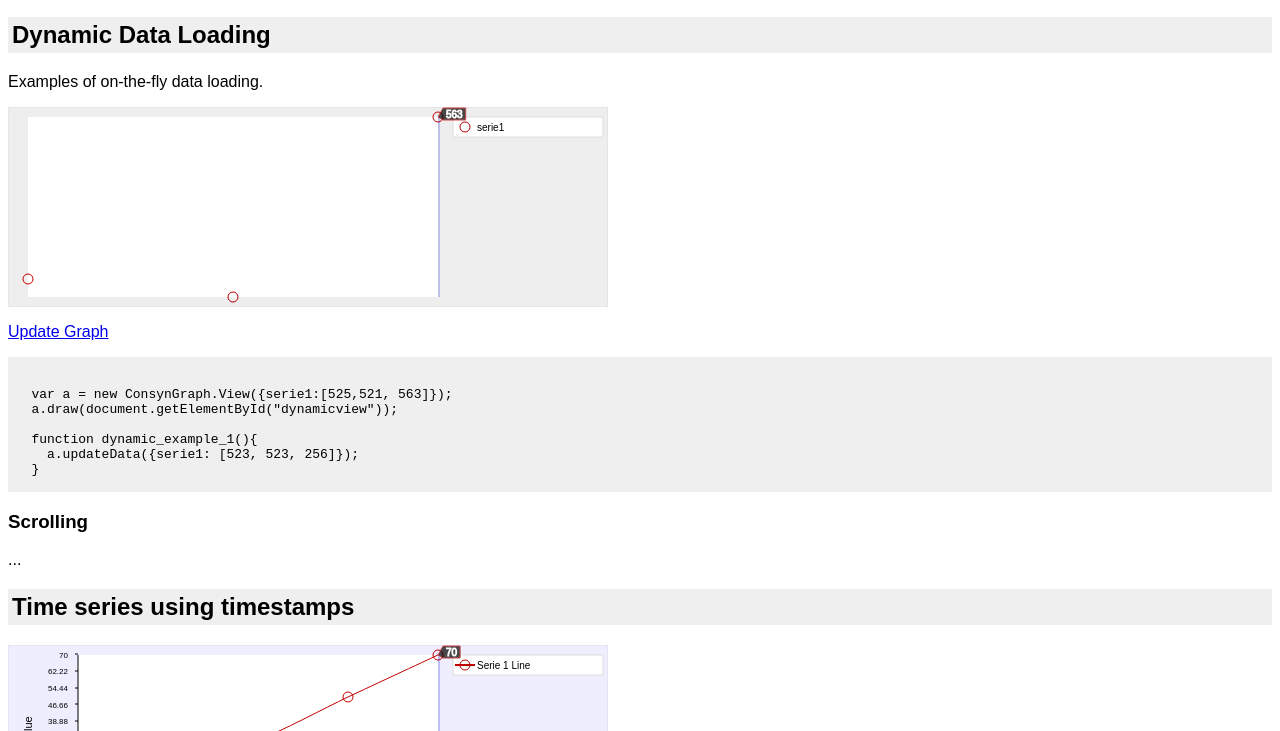
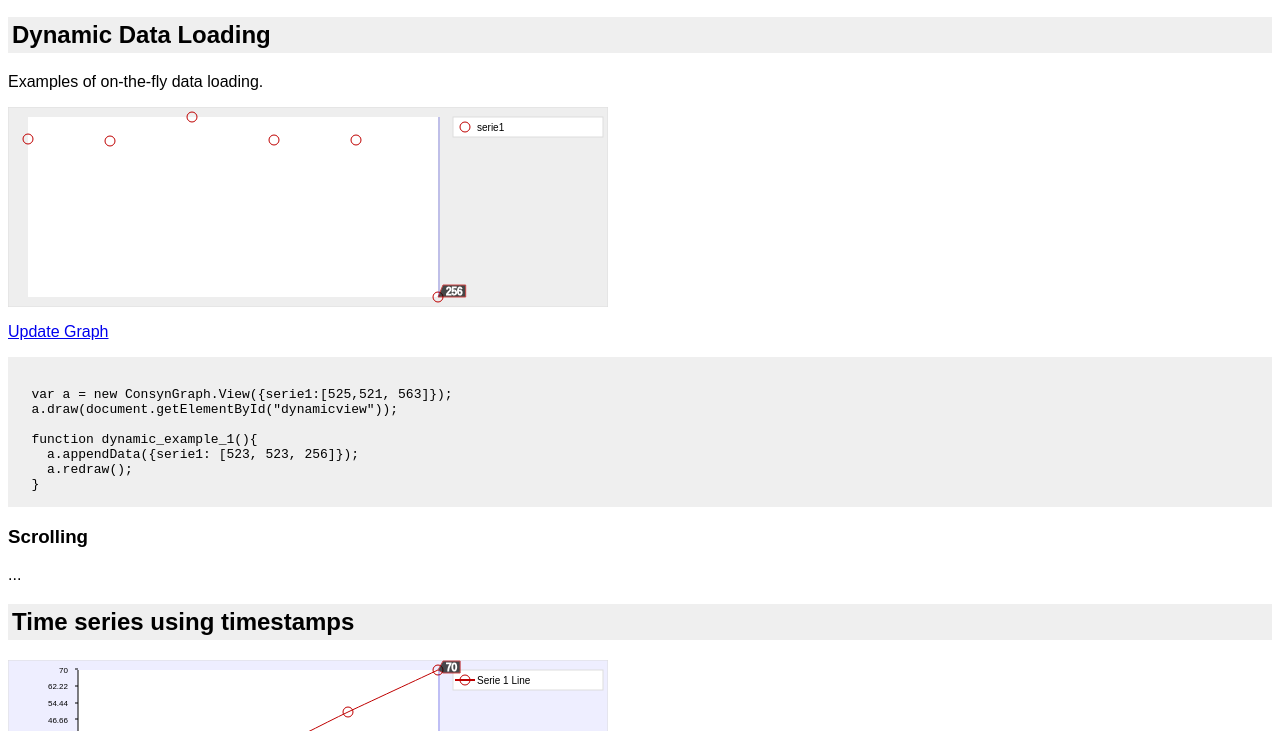
Before and after one commit to movinglabs/ConsynGraph, a plain HTML site: page documentation/index.html in a window 1280 px wide. Both pictures are taken after a click on the link "Update Graph". Shown: the part 4931-5662 px from the top of the page. Drawn offline with Linux system fonts and the light colour scheme.

Commit message:
added methods to  update/add data on an existing graph

```diff
--- a/documentation/index.html
+++ b/documentation/index.html
@@ -317,7 +317,8 @@
    a.draw(document.getElementById("dynamicview"));
 
    function dynamic_example_1(){
-     a.updateData({serie1: [523, 523, 256]});
+     a.appendData({serie1: [523, 523, 256]});
+     a.redraw();
    }
    </script>
    <pre><code id="dynamicviewcode">... sample code dynamically loaded ...
--- a/source/consyn.graph.js
+++ b/source/consyn.graph.js
@@ -56,8 +56,8 @@ var ConsynGraph = (function(){
     var view_func = function ConsynGraph_View(series, opts){
       this.series = {};
       this.options = {gutter: [10,20,10,20] };
+      this.updateOptions(opts);
       this.updateData(series);
-      this.updateOptions(opts);
       this._objects = null;
 
       this.colors = colors;
@@ -105,13 +105,8 @@ var ConsynGraph = (function(){
         if(typeof w == "undefined") w=el.offsetWidth-x;
         if(typeof h == "undefined") h=el.offsetHeight-y;
 
-        var gx = this.options.gutter[3],
-            gy = this.options.gutter[0],
-            gw = gx+this.options.gutter[1],
-            gh = gy+this.options.gutter[2];
+        this.viewport = {x:x,y:y,width:w,height:h};
 
-        this.viewport = {x:x,y:y,width:w,height:h};
-        this.grapharea = {x:x+gx,y:y+gy,width:w-gw,height:h-gh};
         this._objects = {};
         this._parent_element = el;
         this.paper = Raphael(el);
@@ -233,6 +228,14 @@ var ConsynGraph = (function(){
       },
 
       _draw: function(){
+        var gx = this.options.gutter[3],
+          gy = this.options.gutter[0],
+          gw = gx+this.options.gutter[1],
+          gh = gy+this.options.gutter[2];
+        this.grapharea = {x:this.viewport.x+gx,y:this.viewport.y+gy,width:this.viewport.width-gw,height:this.viewport.height-gh};
+
+
+
         var paper = this.paper;
 
         var k, ret;
@@ -256,33 +259,82 @@ var ConsynGraph = (function(){
         this.paper.clear(); // TODO: check if this is correct
         this._draw();
       },
+      /** Replace all series data by the new one */
       setData: function(s){
+        s = this._fixDataSeries(s);
         this.series = s;
+
+        this._fixDefaultSeriesOptions();
       },
+      /** Replace specified series,  if a graph is currently displayed and undefined in the new set,  the old one will be displayed.
+
+      Typical use would be to add a series to an existing graph or replacing data on a specific series.
+      */
       updateData: function(s){
-        this.series = extend(this.series, s);
+        s = extend(this.series, s);
+        this.setData(s);
+      },
+      /** Add datapoints to the specified series, without removing the existing ones */
+      appendData: function(s){
 
-        for(var i in this.series){
-          if(typeof this.series[i].x == "undefined" &&
-            typeof this.series[i].y == "undefined"){
-            // expecting plain array of data, wrapping appropriately
-            this.series[i] = {y:this.series[i]};
-          }
-          if(typeof this.series[i].x == "undefined"
-            && typeof this.series[i].y != "undefined"){
-            // auto-generate x-values if only y-values are defined
-            var x = [];
-            for(var ix=0; ix<this.series[i].y.length; ix++){
-              x[ix] = ix+1;
+        for(var i in s){
+
+          if(typeof this.series[i]=="undefined"){
+            this.series[i] = s[i];  // just copy
+          }else{  // try to merge the dataset
+
+            // fix the data if needed
+            if(typeof s[i].x == "undefined"){
+              if(typeof s[i].y == "undefined"){
+                s[i] = {y:s[i]};
+              }
+              var x = [];
+              var oldx = this.series[i].x;
+              var lastx = oldx[ oldx.length -1 ];
+              for(var ix= 0 ; ix<s[i].y.length; ix++){
+                x[ix] = lastx+ix+1;
+              }
+              s[i].x = x;
             }
-            this.series[i].x = x;
+
+            // append x and y values to existing arrays
+            for(var ix in s[i].x){
+              if(typeof s[i].x[ix] == "function") continue;
+              this.series[i].x.push( s[i].x[ix] );
+            }
+            for(var ix in s[i].y){
+              if(typeof s[i].y[ix] == "function") continue;
+              this.series[i].y.push( s[i].y[ix] );
+            }
           }
         }
 
+      this.setData(this.series); // call for the sideeffects
+
       },
+      _fixDataSeries: function(series){
+        for(var i in series){
+          if(typeof series[i].x == "undefined"){
+            if( typeof series[i].y == "undefined"){
+              // expecting plain array of data, wrapping appropriately
+              series[i] = {y:series[i]};
+            }
+
+            // auto-generate x-values if only y-values are defined
+            var x = [];
+            for(var ix=0; ix<series[i].y.length; ix++){
+              x[ix] = ix+1;
+            }
+            series[i].x = x;
+          }
+        }
+        return series;
+      },
+
       updateOptions: function(opts){
         this.options = extend(this.options, opts);
-
+      },
+      _fixDefaultSeriesOptions: function(){
         if(typeof this.options.series=="undefined"){
           this.options.series = {};
         }
@@ -291,7 +343,6 @@ var ConsynGraph = (function(){
             this.options.series[i] = deepcopy(default_series_opts);
           }
         }
-
       }
     };
 
```
